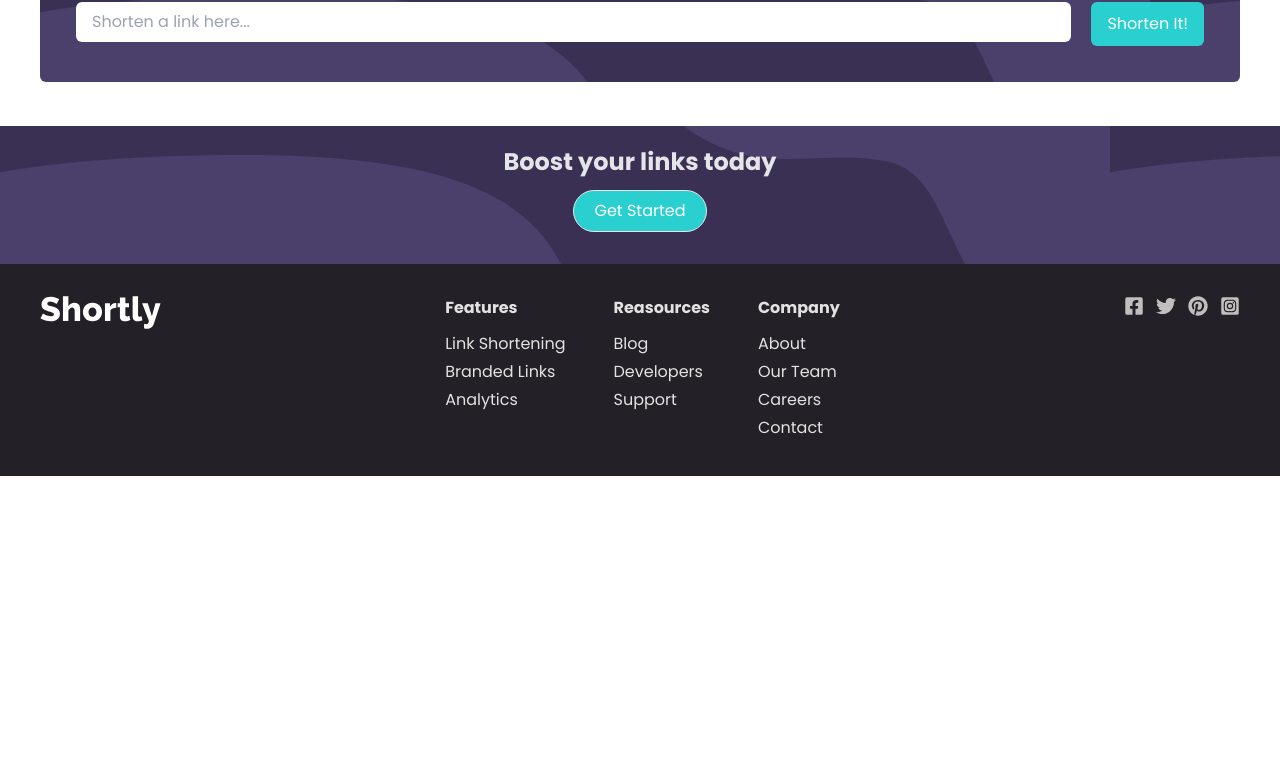
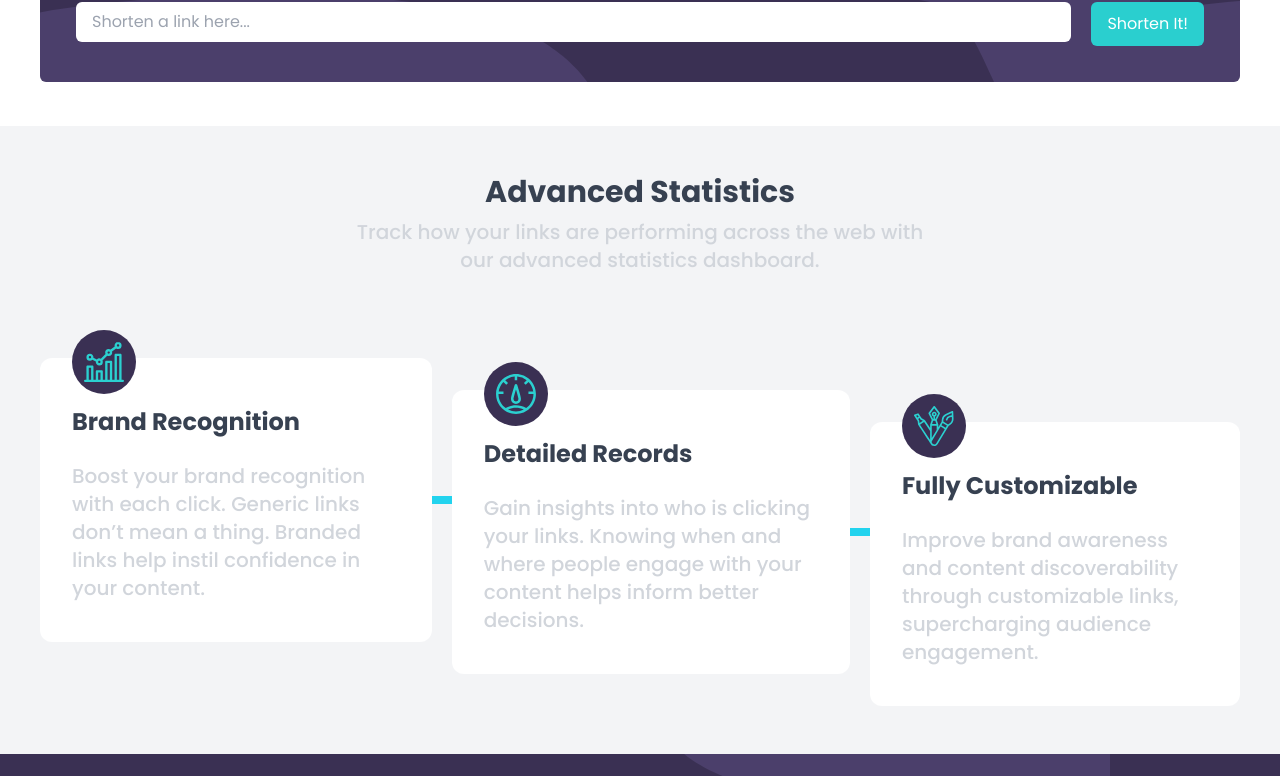
Before and after one commit to NwekeGoddy/Shortly, a React (Vite) app: page / in a window 1280 px wide. Shown: the part 539-1315 px from the top of the page. Before the commit the page ends 1015 px from the top, so only its background shows below. Built offline with nearby package versions, Linux system fonts and the light colour scheme.

Commit message:
add statistics setion
Signed-off-by: Nweke Chidi <nwekechidigodwin460@gmail.com>

```diff
--- a/src/App.jsx
+++ b/src/App.jsx
@@ -3,6 +3,7 @@ import Footer from './components/Footer'
 import Hero  from './components/Hero'
 import Form  from './components/Form'
 import Boost  from './components/Boost'
+import Statistics  from './components/Statistics'
 import './App.css'
 
 function App() {
@@ -12,6 +13,7 @@ function App() {
       <Header />
       <Hero />
       <Form />
+      <Statistics />
       <Boost />
       <Footer />
     </div>
--- a/src/components/Boost.jsx
+++ b/src/components/Boost.jsx
@@ -4,8 +4,8 @@ function Boost() {
     return (
         <section   className=" py-5 bg-LightPurple flex flex-col justify-center items-center"
         style={{ backgroundImage: `url(${ShortenDesktop})` }}>
-            <h1 className="text-lg font-bold md:text-2xl">Boost your links today</h1>
-            <button className="my-3 px-5 py-2 border rounded-full bg-Cyan hover:bg-cyan-500 text-white hover:text-cyan-100">
+            <h1 className="text-lg font-bold md:text-3xl">Boost your links today</h1>
+            <button className="my-3 px-5 py-2 rounded-full bg-Cyan hover:bg-cyan-500 text-white hover:text-cyan-100">
             Get Started
           </button>
         </section>
--- a/src/components/Footer.jsx
+++ b/src/components/Footer.jsx
@@ -18,24 +18,24 @@ function Footer() {
 
       {/* Footer Links */}
       <div className="flex flex-col justify-center items-center gap-2 text-center md:text-left md:flex-row md:items-start md:justify-start md:gap-12">
-        <div>
-          <h2 className="mb-3 font-bold">Features</h2>
+        <div className="mb-2">
+          <h2 className="mb-2  font-bold">Features</h2>
           <ul>
             <li className="hover:text-cyan-600 pb-1 cursor-pointer">Link Shortening</li>
             <li className="hover:text-cyan-600 pb-1 cursor-pointer">Branded Links</li>
             <li className="hover:text-cyan-600 pb-1 cursor-pointer">Analytics</li>
           </ul>
         </div>
-        <div >
-          <h2 className="mb-3 font-bold">Reasources</h2>
+        <div  className="mb-2">
+          <h2 className="mb-2 font-bold">Reasources</h2>
           <ul>
             <li className="hover:text-cyan-600 pb-1 cursor-pointer">Blog</li>
             <li className="hover:text-cyan-600 pb-1 cursor-pointer">Developers</li>
             <li className="hover:text-cyan-600 pb-1 cursor-pointer">Support</li>
           </ul>
         </div>
-        <div>
-          <h2 className="mb-3 font-bold">Company</h2>
+        <div className="mb-2">
+          <h2 className="mb-2 font-bold">Company</h2>
           <ul>
             <li className="hover:text-cyan-600 pb-1 cursor-pointer">About</li>
             <li className="hover:text-cyan-600 pb-1 cursor-pointer">Our Team</li>
--- /dev/null
+++ b/src/components/Statistics.jsx
@@ -0,0 +1,75 @@
+import BrandRecognition from "../assets/Icons/icon-brand-recognition.svg";
+import DetailedRecords from "../assets/Icons/icon-detailed-records.svg";
+import FullyCustomizable from "../assets/Icons/icon-fully-customizable.svg";
+
+function Statistics() {
+  return (
+    <div className="bg-gray-100">
+      <section className="bg-gray-100  px-8 pt-16 pb-24 sm:pt-12 sm:pb-28 sm:px-10 2xl:max-w-7xl mx-auto 2xl:px-0">
+        <div className="text-center mb-16 flex flex-col justify-start items-center">
+          <h2 className="text-gray-700 text-lg font-bold md:text-3xl">
+            Advanced Statistics
+          </h2>
+          <p className="my-2 text-gray-300 text-sm font-medium text-center md:max-w-xl sm:text-xl">
+            Track how your links are performing across the web with our advanced
+            statistics dashboard.
+          </p>
+        </div>
+
+        <div className="flex flex-col text-center gap-5 text-black lg:flex-row ">
+
+          {/* BrandRecognition */}
+          <div className="mt-3 bg-white rounded-xl px-8 py-8 relative flex flex-col justify-center items-center z-20 lg:z-0">
+            <div className="w-8 h-2 bg-cyan-400 absolute -right-8 hidden lg:block"></div>
+            <div className="p-3 bg-LightPurple rounded-full absolute -top-7 lg:left-8 ">
+              <img src={BrandRecognition} alt="icon-brand-recognition" />
+            </div>
+            <h2 className="my-4 font-bold text-gray-700 sm:text-2xl  lg:text-left lg:w-full">
+              Brand Recognition
+            </h2>
+            <p className="my-2 text-gray-300 text-sm font-medium text-center sm:text-xl  lg:text-left">
+              Boost your brand recognition with each click. Generic links don’t
+              mean a thing. Branded links help instil confidence in your
+              content.
+            </p>
+          </div>
+
+          {/* DetailedRecords */}
+          <div className="mt-3 bg-white rounded-xl px-8 py-8 relative flex flex-col justify-center items-center z-10 top-8">
+            <div className="hidden w-8 h-2 bg-cyan-400 absolute -right-8 lg:block"></div>
+            <div className="w-2 h-12 bg-cyan-400 absolute -top-16 lg:hidden"></div>
+
+            <div className="p-3 bg-LightPurple rounded-full absolute -top-7 lg:left-8">
+              <img src={DetailedRecords} alt="icon-brand-recognition" />
+            </div>
+            <h2 className="my-4 font-bold text-gray-700 sm:text-2xl lg:text-left lg:w-full">
+              Detailed Records
+            </h2>
+            <p className="my-2 text-gray-300 text-sm font-medium text-center sm:text-xl lg:text-left">
+              Gain insights into who is clicking your links. Knowing when and
+              where people engage with your content helps inform better
+              decisions.
+            </p>
+          </div>
+
+          {/* FullyCustomizable */}
+          <div className="mt-3 bg-white rounded-xl px-8 py-8 relative flex flex-col justify-center items-center z-0 lg:z-20 top-16">
+            <div className="w-2 h-12 bg-cyan-400 absolute -top-16 lg:hidden"></div>
+            <div className="p-3 bg-LightPurple rounded-full absolute -top-7 lg:left-8">
+              <img src={FullyCustomizable} alt="icon-brand-recognition" className="w-10" />
+            </div>
+            <h2 className="my-4 font-bold text-gray-700 sm:text-2xl lg:text-left lg:w-full">
+              Fully Customizable
+            </h2>
+            <p className="my-2 text-gray-300 text-sm font-medium text-center sm:text-xl lg:text-left">
+              Improve brand awareness and content discoverability through
+              customizable links, supercharging audience engagement.
+            </p>
+          </div>
+        </div>
+      </section>
+    </div>
+  );
+}
+
+export default Statistics;
```
